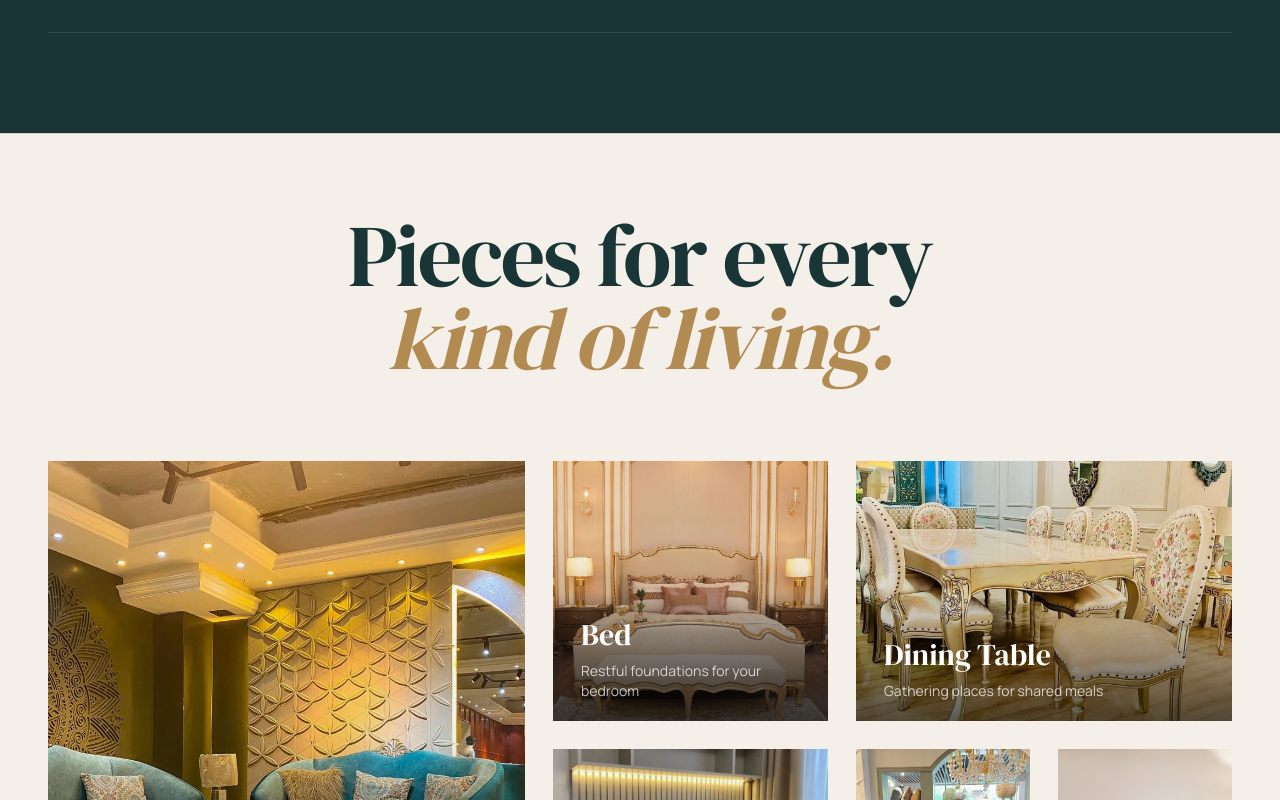
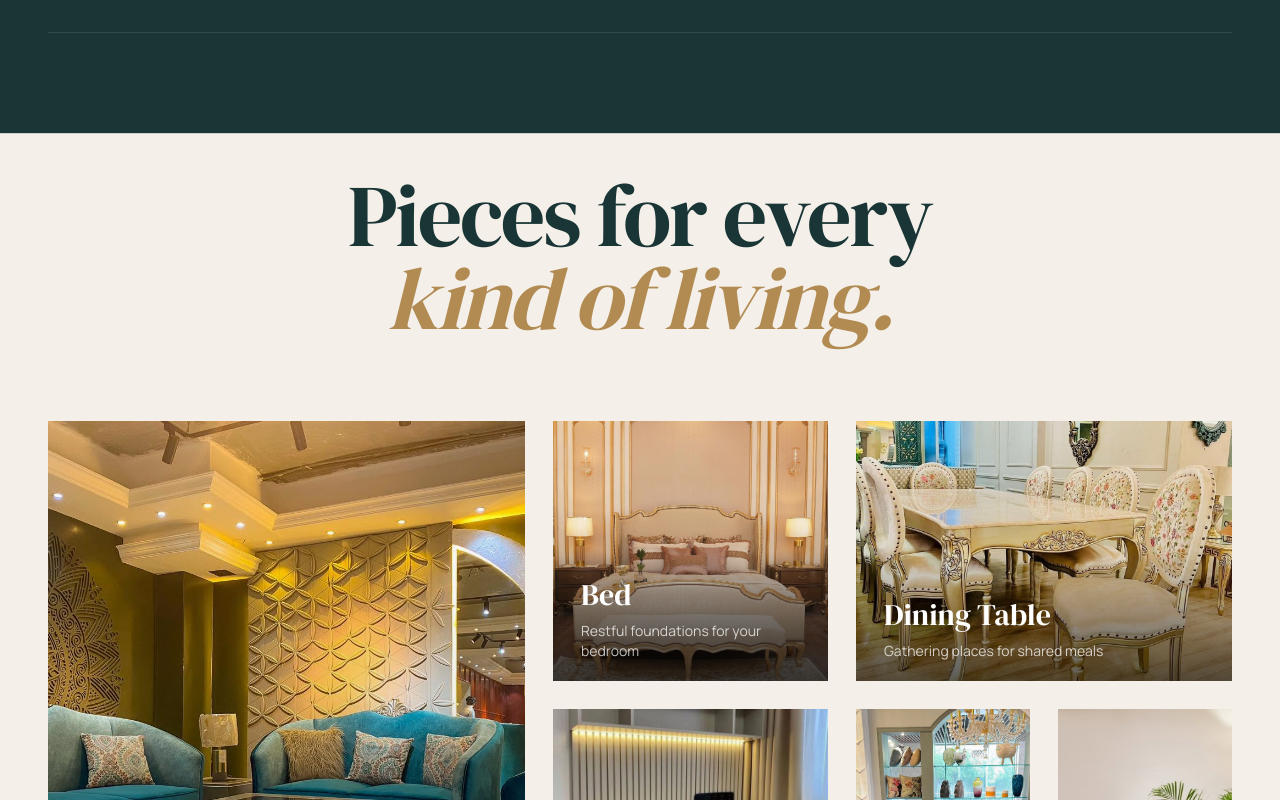
Before and after one commit to sayedcraft/Heaven_Furniture_Mart, a Next.js app: page / in a window 1280 px wide. Shown: the part 1360-2160 px from the top of the page. Built offline with nearby package versions, Linux system fonts and the light colour scheme.

Commit message:
spacing issues

```diff
--- a/src/components/Home/ShopByCategory.jsx
+++ b/src/components/Home/ShopByCategory.jsx
@@ -71,7 +71,7 @@ export default function ShopByCategory() {
   return (
     <section
       id="categories"
-      className="border-t border-[var(--line)] bg-[#f4f0e9] py-10 sm:py-15 lg:py-20"
+      className="border-t border-[var(--line)] bg-[#f4f0e9] py-5 sm:py-8 lg:py-10"
     >
       {" "}
       <div className="mx-auto w-full max-w-[1500px] px-5 sm:px-8 lg:px-12">
```
Also changed, not shown: src/components/Home/FlagshipFurniture.jsx (+4 -16 lines).
